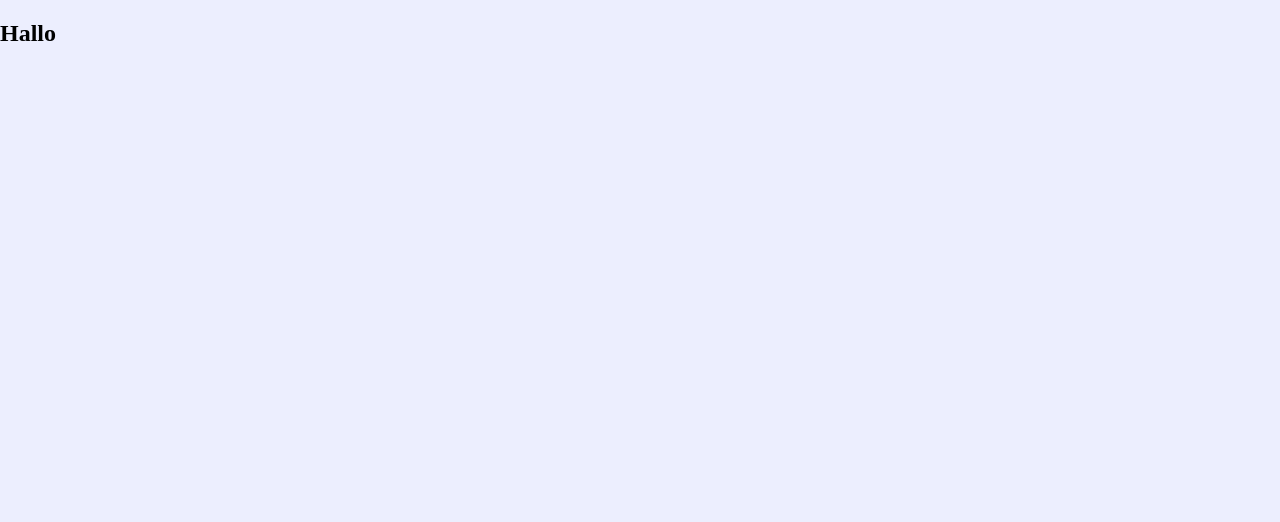
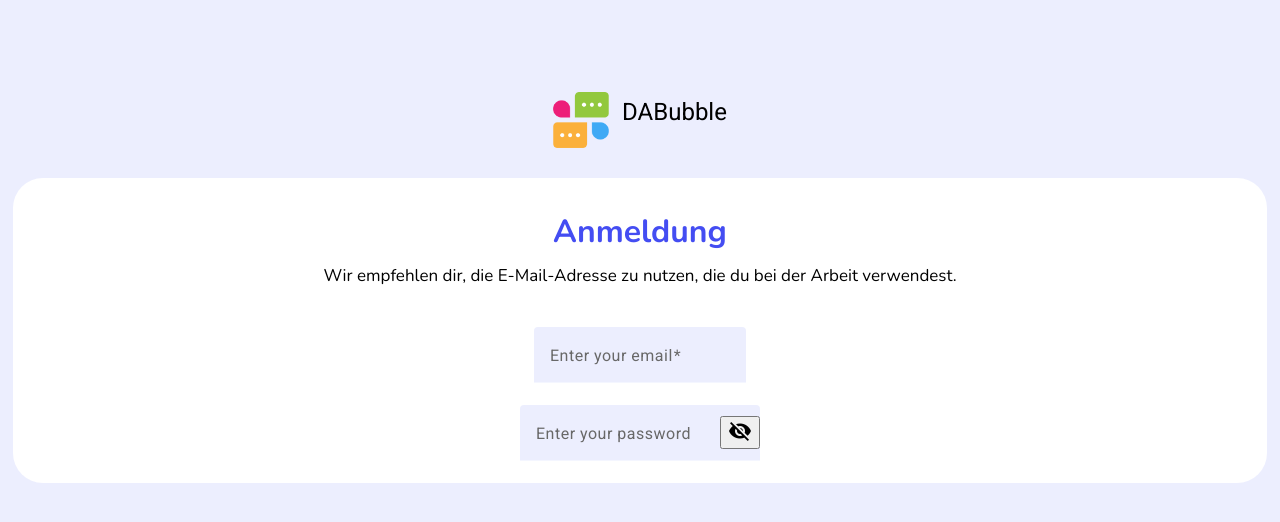
Before and after one commit to Nemesis502/da_bubble_410, an Angular app: page / in a window 1280 px wide. Shown: the top 522 px of the page. Built offline with nearby package versions, Linux system fonts and the light colour scheme.

Commit message:
added input filed and adjust some sccs on inputfileds

```diff
--- a/angular.json
+++ b/angular.json
@@ -30,6 +30,7 @@
               "src/assets"
             ],
             "styles": [
+              "@angular/material/prebuilt-themes/pink-bluegrey.css",
               "src/styles.scss"
             ],
             "scripts": []
@@ -90,6 +91,7 @@
               "src/assets"
             ],
             "styles": [
+              "@angular/material/prebuilt-themes/pink-bluegrey.css",
               "src/styles.scss"
             ],
             "scripts": []
--- a/package.json
+++ b/package.json
@@ -11,10 +11,12 @@
   "private": true,
   "dependencies": {
     "@angular/animations": "^17.3.0",
+    "@angular/cdk": "^17.3.10",
     "@angular/common": "^17.3.0",
     "@angular/compiler": "^17.3.0",
     "@angular/core": "^17.3.0",
     "@angular/forms": "^17.3.0",
+    "@angular/material": "^17.3.10",
     "@angular/platform-browser": "^17.3.0",
     "@angular/platform-browser-dynamic": "^17.3.0",
     "@angular/router": "^17.3.0",
--- a/src/app/app.config.ts
+++ b/src/app/app.config.ts
@@ -2,7 +2,8 @@ import { ApplicationConfig } from '@angular/core';
 import { provideRouter } from '@angular/router';
 
 import { routes } from './app.routes';
+import { provideAnimationsAsync } from '@angular/platform-browser/animations/async';
 
 export const appConfig: ApplicationConfig = {
-  providers: [provideRouter(routes)]
+  providers: [provideRouter(routes), provideAnimationsAsync()]
 };
--- a/src/app/main-content/legal-notice/legal-notice.component.ts
+++ b/src/app/main-content/legal-notice/legal-notice.component.ts
@@ -1,6 +1,7 @@
 import { CommonModule } from '@angular/common';
 import { Component } from '@angular/core';
-import { LogoComponent } from '../shared/logo/logo.component';
+import { LogoComponent } from '../../shared/logo/logo.component';
+
 
 @Component({
   selector: 'app-legal-notice',
--- a/src/app/main-content/loging-page/loging-page.component.html
+++ b/src/app/main-content/loging-page/loging-page.component.html
@@ -1,10 +1,51 @@
-<div class="intro">
-  <div class="logo-container">
-    <div class="title"><h1>DABubble</h1></div>
+<div class="intro hidden">
+  <div class="flex-collum-center logo-intro-container">
+    <div class="title nuito20px"><h1>DABubble</h1></div>
     <img src="./../../../assets/img/Logo.png" alt="" />
   </div>
 </div>
 
-<section class="logIn-Section">
-  <h1>Hallo</h1>
+<section class="flex-collum-center logIn-Section">
+  <div class="logo-container">
+    <img src="./../../../assets/img/Logo.png" alt="" />
+    <div class="nuito20px"><h1>DABubble</h1></div>
+  </div>
+
+  <section class="input-section">
+    <div class="flex-collum-center input-title">
+      <h2 class="nuito32px700">Anmeldung</h2>
+      <p class="nuito17px400">
+        Wir empfehlen dir, die E-Mail-Adresse zu nutzen, die du bei der Arbeit
+        verwendest.
+      </p>
+    </div>
+    <form class="input-container">
+      <mat-form-field>
+        <mat-label>Enter your email</mat-label>
+        <input
+          matInput
+          placeholder="beispielname@email.com"
+          [formControl]="email"
+          (blur)="updateErrorMessage()"
+          required
+        />
+        @if (email.invalid) {
+        <mat-error>{{ errorMessage }}</mat-error>
+        }
+      </mat-form-field>
+      <mat-form-field>
+        <mat-label>Enter your password</mat-label>
+        <input matInput [type]="hide ? 'password' : 'text'" />
+        <button
+          mat-icon-button
+          matSuffix
+          (click)="hide = !hide"
+          [attr.aria-label]="'Hide password'"
+          [attr.aria-pressed]="hide"
+        >
+          <mat-icon>{{ hide ? "visibility_off" : "visibility" }}</mat-icon>
+        </button>
+      </mat-form-field>
+    </form>
+  </section>
 </section>
--- a/src/app/main-content/loging-page/loging-page.component.scss
+++ b/src/app/main-content/loging-page/loging-page.component.scss
@@ -1,6 +1,4 @@
 @import "./../../../styles.scss";
-
-.logIn-Section {}
 
 .intro {
     position: fixed;
@@ -14,10 +12,11 @@
     animation: fadeout 1.0s 4.0s linear forwards;
 }
 
-.logo-container {
-    display: flex;
-    align-items: center;
-    justify-content: center;
+.hidden {
+    display: none;
+}
+
+.logo-intro-container {
     flex-direction: row-reverse;
     width: 263px;
     height: 69px;
@@ -34,16 +33,79 @@
     overflow-x: hidden;
 
     h1 {
-        transform: translateX(-154px);
-        font-family: 'Nunito';
+        transform: translateX(-192px);
         color: white;
         animation: nameToRight 0.5s 2.5s linear forwards;
     }
 }
 
+.logIn-Section {
+    margin-top: 92px;
+}
+
+.logo-container {
+    display: flex;
+    align-items: center;
+    flex-direction: row;
+    justify-content: center;
+    gap: 13px;
+
+
+    img {
+        height: 56px;
+        width: 56px;
+    }
+
+    h1 {
+        color: black;
+    }
+}
+
+.input-section {
+    border-radius: 30px;
+    background-color: white;
+    margin: 30px 13px 0 13px;
+    display: flex;
+    flex-direction: column;
+    gap: 20px;
+
+    h2 {
+        margin: 0;
+        color: $purple1;
+    }
+
+    p {
+        margin: 0;
+    }
+}
+
+.input-container {
+    display: flex;
+    flex-direction: column;
+    align-items: center;
+}
+
+.input-title {
+    padding: 35px 20px 0 20px;
+    margin-bottom: 20px;
+    gap: 15px;
+}
+
+.mat-form-field {
+    mat-label {
+        color: $TextGray;
+    }
+
+    input::placeholder {
+        color: $TextGray;
+    }
+}
+
+
+
 @keyframes nameToRight {
     from {
-        transform: translateX(-154px);
+        transform: translateX(-192px);
     }
 
     to {
--- a/src/app/main-content/loging-page/loging-page.component.ts
+++ b/src/app/main-content/loging-page/loging-page.component.ts
@@ -1,12 +1,37 @@
 import { Component } from '@angular/core';
+import { takeUntilDestroyed } from '@angular/core/rxjs-interop';
+import { FormControl, Validators, FormsModule, ReactiveFormsModule } from '@angular/forms';
+import { MatInputModule } from '@angular/material/input';
+import { MatFormFieldModule } from '@angular/material/form-field';
+import { MatIconModule } from '@angular/material/icon';
+import { merge } from 'rxjs';
 
 @Component({
   selector: 'app-loging-page',
   standalone: true,
-  imports: [],
+  imports: [MatFormFieldModule, MatInputModule, FormsModule, ReactiveFormsModule, MatIconModule],
   templateUrl: './loging-page.component.html',
   styleUrl: './loging-page.component.scss'
 })
 export class LogingPageComponent {
+  email = new FormControl('', [Validators.required, Validators.email]);
+  hide = true;
 
+  errorMessage = '';
+
+  constructor() {
+    merge(this.email.statusChanges, this.email.valueChanges)
+      .pipe(takeUntilDestroyed())
+      .subscribe(() => this.updateErrorMessage());
+  }
+
+  updateErrorMessage() {
+    if (this.email.hasError('required')) {
+      this.errorMessage = 'Du musst eine E-Mail-Adresse eintragen';
+    } else if (this.email.hasError('email')) {
+      this.errorMessage = 'Keine gültige E-Mail-Adresse';
+    } else {
+      this.errorMessage = '';
+    }
+  }
 }
--- a/src/index.html
+++ b/src/index.html
@@ -6,8 +6,10 @@
     <base href="/" />
     <meta name="viewport" content="width=device-width, initial-scale=1" />
     <link rel="icon" type="image/x-icon" href="./assets/img/Logo.png" />
-  </head>
-  <body>
+      <link href="https://fonts.googleapis.com/css2?family=Roboto:wght@300;400;500&display=swap" rel="stylesheet">
+    <link href="https://fonts.googleapis.com/icon?family=Material+Icons" rel="stylesheet">
+</head>
+  <body class="mat-typography">
     <app-root></app-root>
   </body>
 </html>
--- a/src/styles.scss
+++ b/src/styles.scss
@@ -175,6 +175,31 @@
   /* Chrome 36+, Opera 23+, Firefox 39+, Safari 12+, iOS 10+ */
 }
 
+.nuito20px {
+  font-family: 'Nunito';
+  font-size: 20px;
+  font-weight: bold;
+}
+
+.nuito17px400 {
+  font-family: 'Nunito';
+  font-weight: 400;
+  font-size: 17px;
+  line-height: 120%;
+  letter-spacing: 0;
+  text-align: center;
+
+}
+
+.nuito32px700 {
+  font-family: 'Nunito';
+  font-weight: 700;
+  font-size: 32px;
+  line-height: 120%;
+  letter-spacing: 0;
+  text-align: center;
+}
+
 // Fonts end
 
 $Bg: #ECEEFE;
@@ -193,3 +218,27 @@ body {
   width: 100%;
   overflow-x: hidden;
 }
+
+html,
+body {
+  height: 100%;
+}
+
+body {
+  margin: 0;
+  font-family: Roboto, "Helvetica Neue", sans-serif;
+}
+
+.flex-collum-center {
+  display: flex;
+  justify-content: center;
+  flex-direction: column;
+}
+
+:root {
+  --mdc-filled-text-field-container-color: #ECEEFE;
+}
+
+.mdc-floating-label {
+  color: #686868 !important;
+}
```
Also changed, not shown: 1 other file (tests, documents, lock files or other folders).
